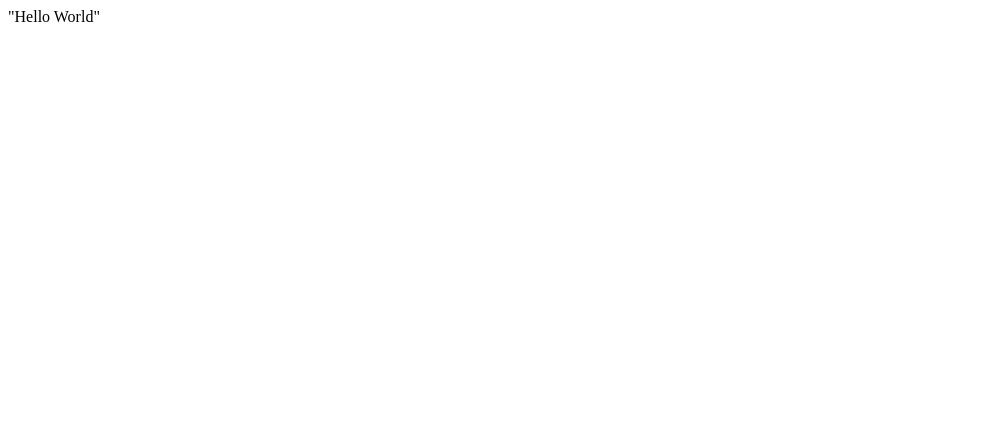
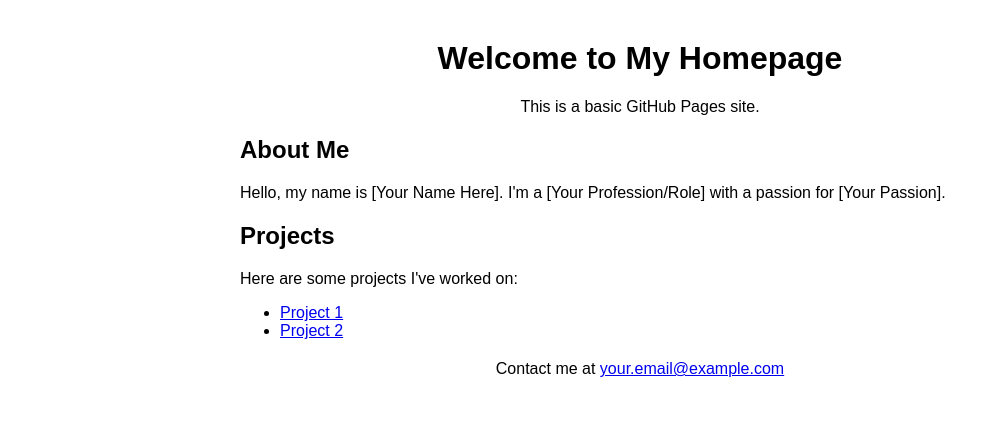
Before and after one commit to mrjoness/mrjoness.github.io, a plain HTML site: page index.html in a window 1280 px wide. Shown: the whole page, without its empty margins (0-995 px from the left). Drawn offline with Linux system fonts and the light colour scheme.

Commit message:
new html

```diff
--- a/index.html
+++ b/index.html
@@ -1 +1,52 @@
-"Hello World"
+<!DOCTYPE html>
+<html lang="en">
+<head>
+    <meta charset="UTF-8">
+    <meta name="viewport" content="width=device-width, initial-scale=1.0">
+    <title>Your Name's Homepage</title>
+    <style>
+        body {
+            font-family: Arial, sans-serif;
+            margin: 40px;
+        }
+        header, footer {
+            text-align: center;
+            margin: 20px 0;
+        }
+        article {
+            text-align: left;
+            max-width: 800px;
+            margin: auto;
+        }
+    </style>
+</head>
+<body>
+
+<header>
+    <h1>Welcome to My Homepage</h1>
+    <p>This is a basic GitHub Pages site.</p>
+</header>
+
+<article>
+    <section>
+        <h2>About Me</h2>
+        <p>Hello, my name is [Your Name Here]. I'm a [Your Profession/Role] with a passion for [Your Passion].</p>
+    </section>
+
+    <section>
+        <h2>Projects</h2>
+        <p>Here are some projects I've worked on:</p>
+        <ul>
+            <li><a href="[Project URL]">Project 1</a></li>
+            <li><a href="[Project URL]">Project 2</a></li>
+            <!-- Add more projects as needed -->
+        </ul>
+    </section>
+</article>
+
+<footer>
+    <p>Contact me at <a href="mailto:your.email@example.com">your.email@example.com</a></p>
+</footer>
+
+</body>
+</html>
```
